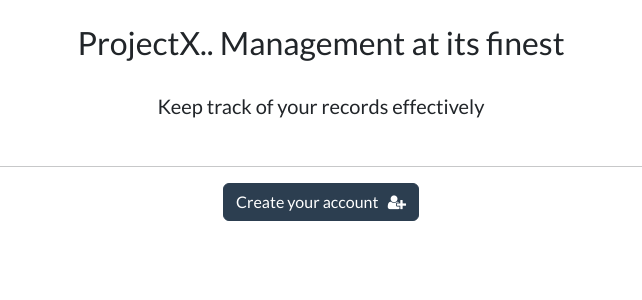
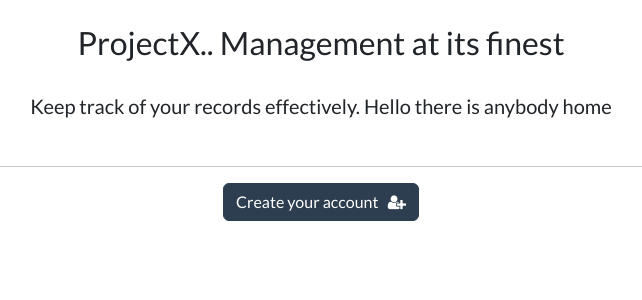
Before and after one commit to immanuelmathari/django_crud, a Django app: page / in a window 1280 px wide. Shown: the part 72-372 px from the top of the page, without its empty margins (319-961 px from the left). Run offline with Django 5.2, Linux system fonts and the light colour scheme.

Commit message:
hello there is anybody home in 2025

```diff
--- a/crm/webapp/templates/webapp/index.html
+++ b/crm/webapp/templates/webapp/index.html
@@ -4,7 +4,7 @@
         <div class="text-center">
             <h3>ProjectX.. Management at its finest</h3>
             <br>
-            <h5>Keep track of your records effectively</h5>
+            <h5>Keep track of your records effectively. Hello there is anybody home</h5>
             <br>
             <hr>
             <a class="btn btn-primary" type="button" href="{% url 'register' %}">Create your account &nbsp; <i class="fa fa-user-plus" aria-hidden="true"></i>
```
